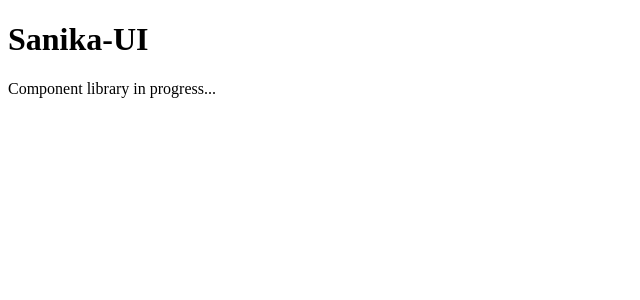
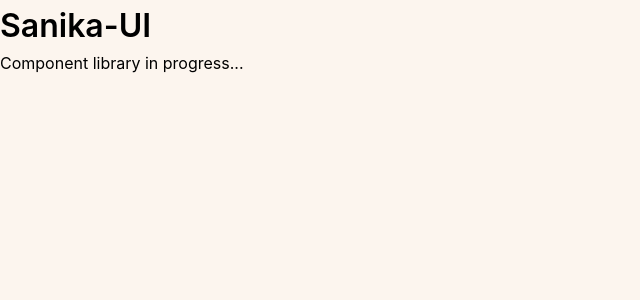
Before and after one commit to sanikasurose/sanika-ui, a React (Vite) app: page / in a window 1280 px wide. Shown: the top 300 px of the page, without its empty margins (0-640 px from the left). Built offline with nearby package versions, Linux system fonts and the light colour scheme.

Commit message:
Add global styles and spacing tokens

```diff
--- a/src/main.jsx
+++ b/src/main.jsx
@@ -1,6 +1,9 @@
 import { StrictMode } from "react";
 import { createRoot } from "react-dom/client";
 import App from "./App.jsx";
+
+import "./styles/global.css";
+import "./styles/themes.css";
 
 createRoot(document.getElementById("root")).render(
   <StrictMode>
--- /dev/null
+++ b/src/styles/global.css
@@ -0,0 +1,38 @@
+* {
+  margin: 0;
+  padding: 0;
+  box-sizing: border-box;
+}
+
+body {
+  background: var(--background);
+  color: var(--text);
+  font-family: -apple-system, BlinkMacSystemFont, "Segoe UI", Roboto, Helvetica, Arial, sans-serif;
+  line-height: 1.6;
+}
+
+h1, h2, h3, h4, h5, h6 {
+  font-weight: 600;
+}
+
+p {
+  margin-bottom: 1rem;
+}
+
+button {
+  font-family: inherit;
+  cursor: pointer;
+}
+
+a {
+  text-decoration: none;
+  color: inherit;
+}
+
+:root {
+  --space-xs: 4px;
+  --space-sm: 8px;
+  --space-md: 16px;
+  --space-lg: 24px;
+  --space-xl: 32px;
+}
--- /dev/null
+++ b/src/styles/themes.css
@@ -0,0 +1,23 @@
+:root {
+  --background: #fcf5ee;
+  --text: #000000;
+  --primary: #ee6983;
+  --secondary: #ffc4c4;
+  --border: #850e35;
+}
+
+.theme-darkPink {
+  --background: #3a0519;
+  --text: #ffffff;
+  --primary: #670d2f;
+  --secondary: #a53860;
+  --border: #ef88ad;
+}
+
+.theme-technical {
+  --background: #472183;
+  --text: #ffffff;
+  --primary: #4b56d2;
+  --secondary: #82c3ec;
+  --border: #f1f6f5;
+}
```
